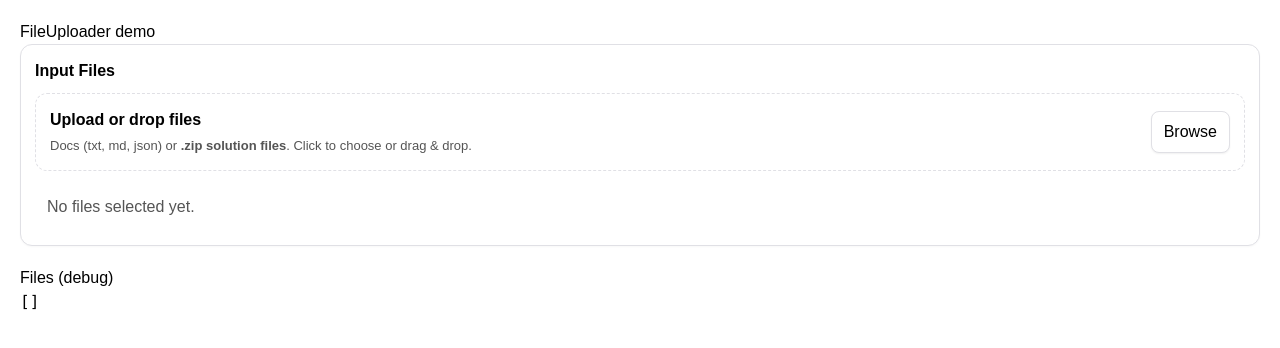
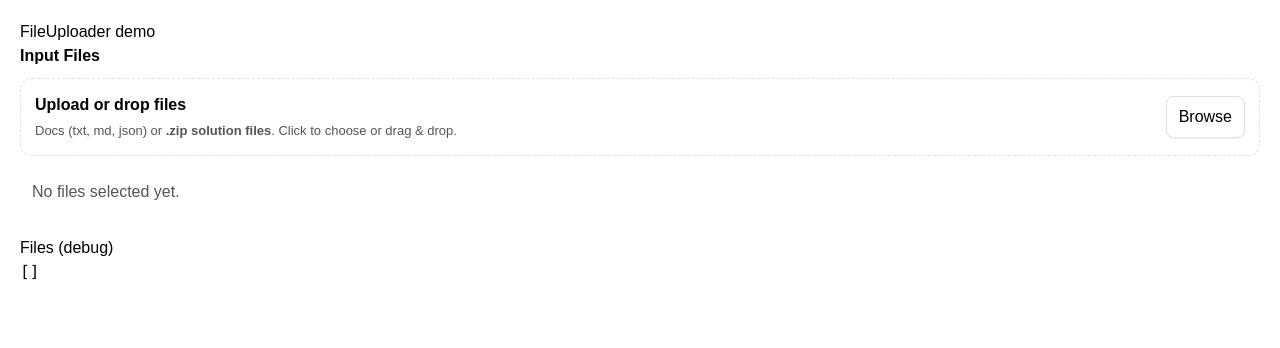
Before and after one commit to JoaoManuel2005/ese1, a Next.js app in the folder documentation_generator/: page /test/file-uploader in a window 1280 px wide. Shown: the top 348 px of the page. Built offline with nearby package versions, Linux system fonts and the light colour scheme.

Commit message:
Fixed input Files box overflows

```diff
--- a/documentation_generator/app/components/FileUploader.tsx
+++ b/documentation_generator/app/components/FileUploader.tsx
@@ -37,7 +37,7 @@ export default function FileUploader({
   const placeholderBox: React.CSSProperties = { padding: 12, color: "var(--muted)" };
 
   return (
-        <section className="panel">
+        <div>
           <div className="panel-header">Input Files</div>
           <div
             className={`dropzone${isDragging ? " dragging" : ""}`}
@@ -106,7 +106,9 @@ export default function FileUploader({
                   </button>
                 )}
               </div>
-              <ul style={{ listStyle: "none", padding: 0, margin: 0, display: "grid", overflow: "scroll", gap: 8 }}>
+
+              <div className="panel-scroll hide-scrollbar" style={{ maxHeight: "200px", overflowY: "auto", overflowX: "hidden" }}>
+                <ul style={{ listStyle: "none", padding: 0, margin: 0, display: "grid", gap: 8, overflowX: "hidden" }}>
                   {files.map((file, index) => (
                     <li
                       key={`${file.name}-${index}-${file.size}`}
@@ -121,8 +123,8 @@ export default function FileUploader({
                         gap: 8,
                       }}
                     >
-                    <div style={{ display: "grid", gap: 4 }}>
-                      <div style={{ fontWeight: 600 }}>{file.name}</div>
+                      <div style={{ display: "grid", gap: 4, minWidth: 0 }}>
+                        <div style={{ fontWeight: 600, overflowWrap: "anywhere", wordBreak: "break-word" }}>{file.name}</div>
                         <div style={{ fontSize: 12, color: "#555" }}>
                           {file.type || "unknown"} • {formatSize(file.size)}
                         </div>
@@ -178,9 +180,10 @@ export default function FileUploader({
                   </div>
                 )}
               </div>
+            </div>
           ) : (
             <div style={{ ...placeholderBox, marginTop: 12 }}>No files selected yet.</div>
           )}
-        </section>
+        </div>
   );
 }
--- a/documentation_generator/app/components/PreviewPanel.tsx
+++ b/documentation_generator/app/components/PreviewPanel.tsx
@@ -16,7 +16,7 @@ const PreviewPanel: FC<Props> = ({ out, previewBlobUrl, pdfRenderError, onDownlo
   if (!out) return <div style={{ border: "1px dashed var(--border)", borderRadius: 10, padding: 12, background: "var(--panel-bg)", color: "var(--muted)", fontSize: 14 }}>Select an output file to preview its contents.</div>;
 
   return (
-    <div style={{ display: "grid", gap: 8 }}>
+    <div style={{ display: "grid", gap: 8}}>
       <div style={{ fontWeight: 600 }}>{out.filename}</div>
       <div style={{ fontSize: 12, color: "var(--muted)" }}>Generated at {new Date(out.createdAt).toLocaleString()}</div>
 
@@ -27,7 +27,7 @@ const PreviewPanel: FC<Props> = ({ out, previewBlobUrl, pdfRenderError, onDownlo
 
       {pdfRenderError && <div style={{ color: "var(--danger)", fontSize: 12 }}>{pdfRenderError}. You can still open the PDF in a new tab.</div>}
 
-      <div style={{ border: "1px solid var(--border)", borderRadius: 10, padding: 10, background: "var(--panel-bg)", maxHeight: 500, overflowY: "auto" }} dangerouslySetInnerHTML={{ __html: out.htmlPreview || "<p>Preview unavailable.</p>" }} />
+      <div style={{ border: "1px solid var(--border)", borderRadius: 10, padding: 10, background: "var(--panel-bg)"}} dangerouslySetInnerHTML={{ __html: out.htmlPreview || "<p>Preview unavailable.</p>" }} />
     </div>
   );
 };
--- a/documentation_generator/app/globals.css
+++ b/documentation_generator/app/globals.css
@@ -41,7 +41,7 @@ body {
 
 /* Layout: responsive 4/2/1 grid with stable panel sizing */
 .app-shell {
-  max-width: 1680px;
+  max-width: 100%;
   margin: 16px auto;
   padding: 0 12px 20px;
   height: 70%;
@@ -75,6 +75,15 @@ body {
   flex: 1;
   min-height: 0;
   overflow: auto;
+}
+
+/* Utility: hide visible scrollbars but keep element scrollable */
+.hide-scrollbar {
+  -ms-overflow-style: none; /* IE, Edge */
+  scrollbar-width: none; /* Firefox */
+}
+.hide-scrollbar::-webkit-scrollbar {
+  display: none; /* Chrome, Safari, Opera */
 }
 
 /* Input File box styling */
```
Lines whose indentation alone changed are shown as unchanged.
